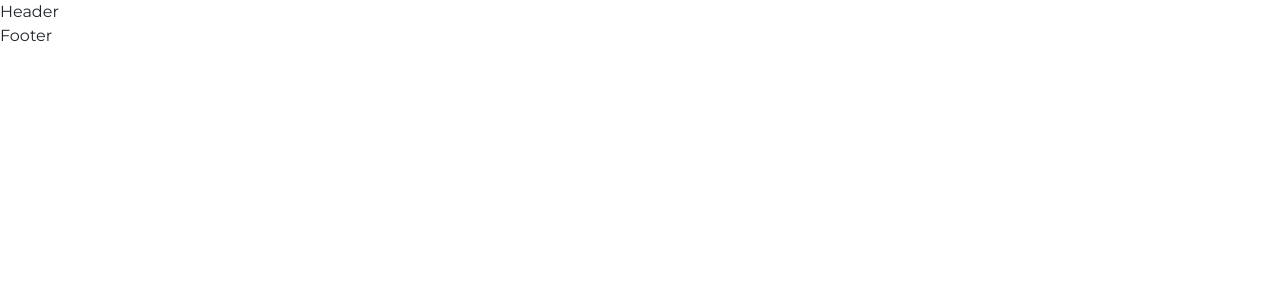
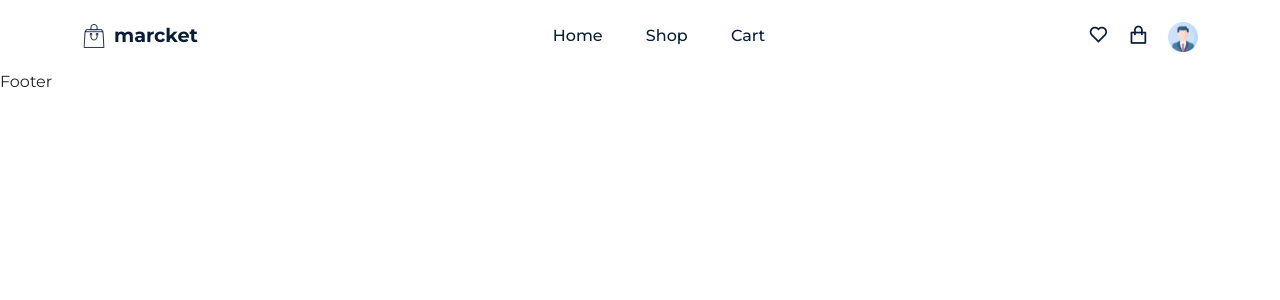
Before and after one commit to Ksushe4ka/Course-project2, a React (Create React App) app in the folder market/: page / in a window 1280 px wide. Before the commit this address had no page. Shown: the top 300 px of the page. Built offline with nearby package versions, Linux system fonts and the light colour scheme.

Commit message:
change 5

```diff
--- a/market/src/App.css
+++ b/market/src/App.css
@@ -54,3 +54,11 @@
   text-decoration: none;
   color: unset;
 }
+
+img {
+  width: 100%;
+}
+
+section {
+  padding: 60px 0px;
+}
--- a/market/src/components/Header/Header.jsx
+++ b/market/src/components/Header/Header.jsx
@@ -1,11 +1,76 @@
-import React from 'react'
+import React from "react";
+import "./header.css";
+import { NavLink } from "react-router-dom";
+import { Container, Row } from "reactstrap";
+import logo from "../../assets/images/eco-logo.png";
+import userIcon from "../../assets/images/user-icon.png";
+
+const nav__links = [
+  {
+    path: "home",
+    display: "Home",
+  },
+  {
+    path: "shop",
+    display: "Shop",
+  },
+  {
+    path: "cart",
+    display: "Cart",
+  },
+];
 
 const Header = () => {
   return (
-    <div>
-      Header
-    </div>
-  )
-}
+    <header className="header">
+      <Container>
+        <Row>
+          <div className="nav__wrapper">
+            <div className="logo">
+              <img src={logo} alt="logo" />
+              <div>
+                <h1>marcket</h1>
+              </div>
+            </div>
 
-export default Header
+            <div className="navigation">
+              <ul className="menu">
+                {nav__links.map((item, index) => (
+                  <li className="nav__item" key={index}>
+                    <NavLink
+                      to={item.path}
+                      className={(navClass) =>
+                        navClass.isActive ? "nav__active" : ""
+                      }
+                    >
+                      {item.display}
+                    </NavLink>
+                  </li>
+                ))}
+              </ul>
+            </div>
+
+            <div className="nav__icons">
+              <span className="fav__icon">
+                <i class="ri-heart-line"></i>
+              </span>
+              <span className="cart__icon">
+                <i class="ri-shopping-bag-line"></i>
+              </span>
+              <span>
+                <img src={userIcon} alt="" />
+              </span>
+            </div>
+            <div className="mobile__menu">
+              <span>
+                <i class="ri-menu-line"></i>
+              </span>
+            </div>
+          </div>
+        </Row>
+      </Container>
+    </header>
+  );
+};
+
+export default Header;
--- /dev/null
+++ b/market/src/components/Header/header.css
@@ -0,0 +1,69 @@
+.header {
+  width: 100%;
+  height: 70px;
+  line-height: 70px;
+}
+
+.nav__wrapper {
+  display: flex;
+  align-items: center;
+  justify-content: space-between;
+}
+
+.logo {
+  display: flex;
+  align-items: center;
+  column-gap: 8px;
+}
+
+.logo img {
+  width: 1.5rem;
+  height: 1.5rem;
+}
+
+.logo h1 {
+  font-size: 1.2rem;
+  font-weight: 700;
+  color: var(--primary-color);
+}
+
+.menu {
+  display: flex;
+  align-items: center;
+  column-gap: 2.7rem;
+  margin-bottom: 0;
+}
+
+.nav__item a {
+  color: var(--primary-color);
+  font-weight: 500;
+  cursor: pointer;
+}
+
+.nav__icons {
+  display: flex;
+  align-items: center;
+  column-gap: 1.2rem;
+}
+
+.nav__icons span i {
+  font-size: 1.3rem;
+  color: var(--primary-color);
+  cursor: pointer;
+}
+
+.nav__icons span img {
+  width: 30px;
+  height: 30px;
+  cursor: pointer;
+}
+
+.mobile__menu {
+  font-size: 1.3rem;
+  color: var(--primary-color);
+  display: none;
+}
+
+.nav__active {
+  font-weight: 700 !important;
+}
--- a/market/src/routers/Routers.js
+++ b/market/src/routers/Routers.js
@@ -1,4 +1,4 @@
-import { Routes, Route } from 'react-router-dom'
+import { Routes, Route, Navigate } from "react-router-dom";
 import Home from "../pages/Home";
 import Shop from "../pages/Shop";
 import Cart from "../pages/Cart";
@@ -8,15 +8,18 @@
 import Signup from "../pages/Signup";
 
 const Routers = () => {
-  return <Routes>
-    <Route path='home' element={<Home/>} />
-    <Route path='shop' element={<Shop/>} />
-    <Route path='shop/:id' element={<BookDetails/>} />
-    <Route path='cart' element={<Cart/>} />
-    <Route path='сheckout' element={<Checkout/>} />
-    <Route path='login' element={<Login/>} />
-    <Route path='signup' element={<Signup/>} />
-  </Routes>
+  return (
+    <Routes>
+      <Route path="/" element={<Navigate to="/" />} />
+      <Route path="home" element={<Home />} />
+      <Route path="shop" element={<Shop />} />
+      <Route path="shop/:id" element={<BookDetails />} />
+      <Route path="cart" element={<Cart />} />
+      <Route path="сheckout" element={<Checkout />} />
+      <Route path="login" element={<Login />} />
+      <Route path="signup" element={<Signup />} />
+    </Routes>
+  );
 };
 
 export default Routers;
```
